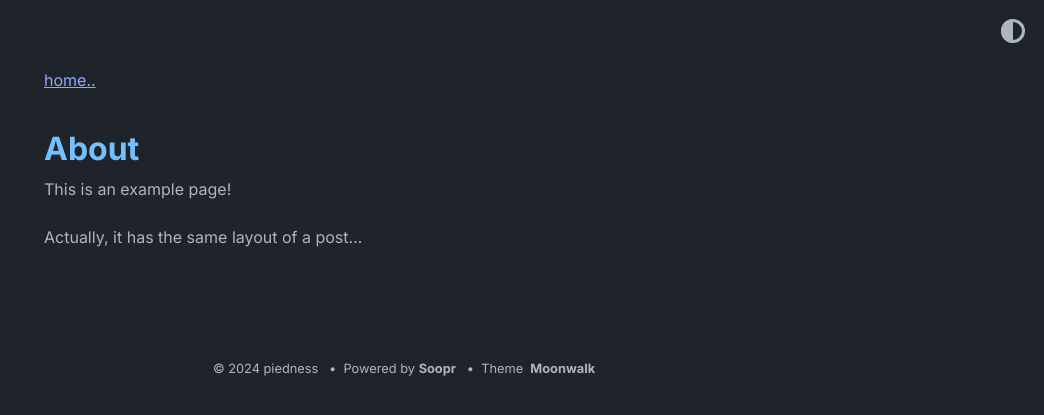
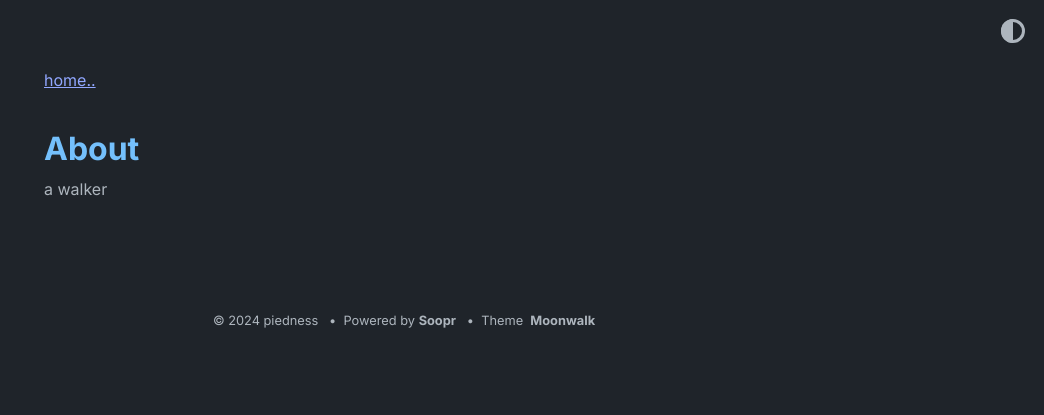
Before and after one commit to pieches/moonpielog, a Jekyll site: the page built from about.md, in a window 1280 px wide. Shown: the top 415 px of the page, without its empty margins (236-1280 px from the left). Built offline with Jekyll 4.4.1, drawn with Linux system fonts in a browser that asks for light colours.

Commit message:
Update about.md

```diff
--- a/about.md
+++ b/about.md
@@ -3,6 +3,4 @@ layout: post
 title: About
 ---
 
-This is an example page!
-
-Actually, it has the same layout of a post...
+a walker
```
